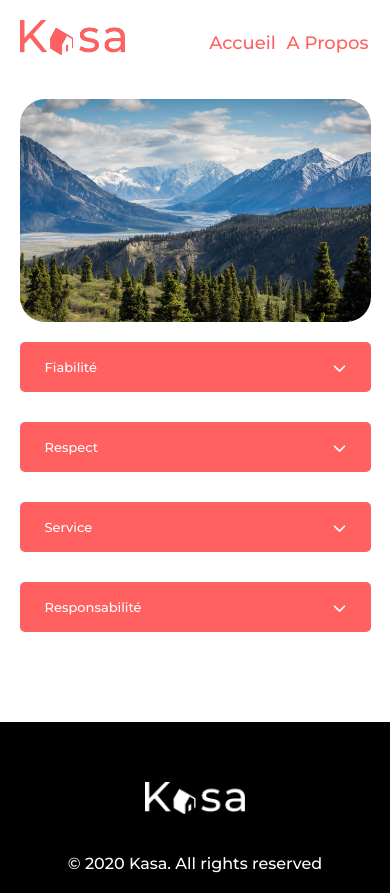
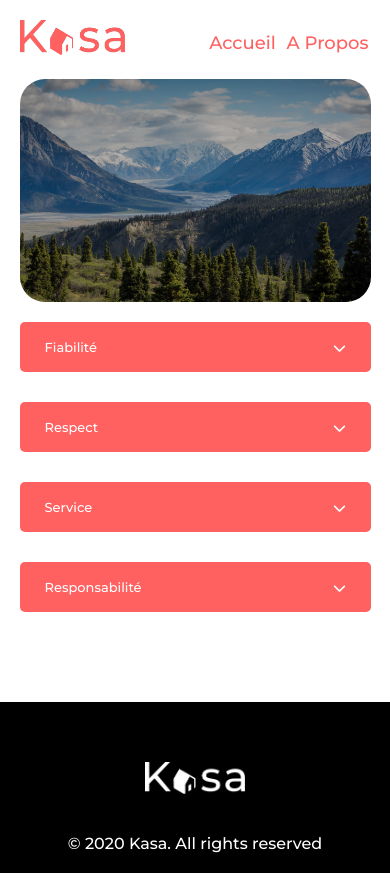
Before and after one commit to LaetitiaCroise/p7_kasa_laetitia, a React (Create React App) app: page /aPropos in a window 390 px wide. Built offline with nearby package versions, Linux system fonts and the light colour scheme.

Commit message:
ajout brightness

```diff
--- a/src/components/aPropos/APropos.jsx
+++ b/src/components/aPropos/APropos.jsx
@@ -11,7 +11,8 @@ function A_propos() {
   //  je recupere mes props { title , content} pour géré l'affichage de mes composant
   return (
     <React.Fragment>
-      <div className="aProposKasa"></div>
+      <div className="aProposKasa">
+    </div>
       <main className="accordions">
         <Collapse
           about={true}
--- a/src/components/aPropos/aPropos.css
+++ b/src/components/aPropos/aPropos.css
@@ -13,6 +13,8 @@
     object-fit: cover;
     justify-content: center;
     align-items: center;
+    -webkit-filter: brightness(70%);
+    filter:brightness(70%);
 }
 
 /* RESPONSIVE */
@@ -27,7 +29,7 @@
         object-fit: cover;
         justify-content: center;
         align-items: center;
-        margin:20px;
+        margin:0 20px 20px;
     }
 
 
```
